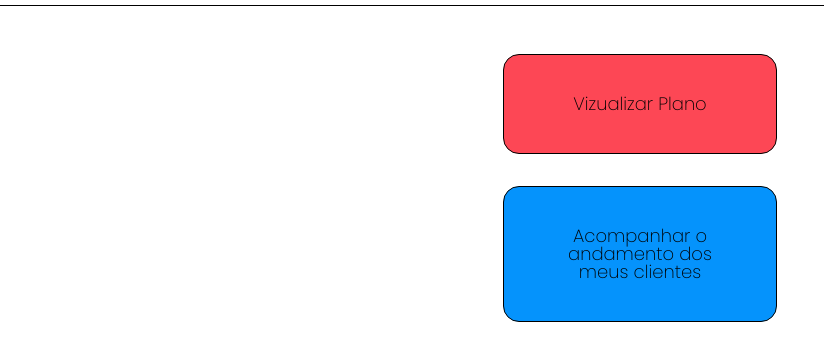
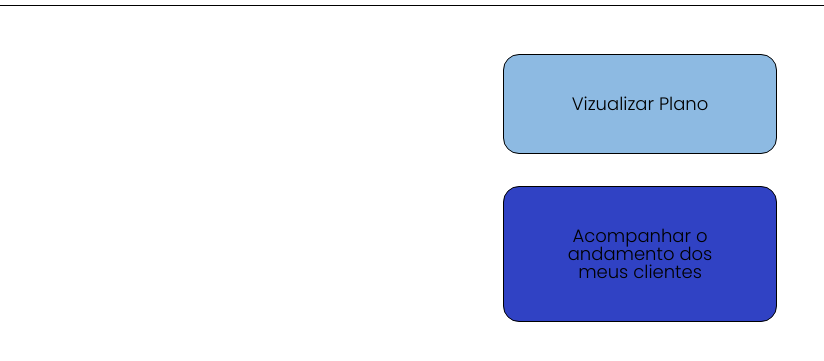
Before and after one commit to FernandoKaizer/ProjetoCodes, a plain HTML site: page tela_planodecortes.html in a window 1280 px wide. Shown: the part 75-436 px from the top of the page, without its empty margins (0-824 px from the left). Drawn offline with nearby package versions, Linux system fonts and the light colour scheme.

Commit message:
finalizando cores

```diff
--- a/css/style.css
+++ b/css/style.css
@@ -126,6 +126,19 @@ h1{
     border-radius: 1rem;
 }
 
+.border-azulclaro{
+    width: 12rem;
+    justify-content:space-evenly;
+    justify-content:space-between;
+    border: .1rem solid black;
+    margin:1rem;
+    padding:2.5rem;
+    text-align: center;
+    font-size: large;
+    background-color: #8dbae2;
+    border-radius: 1rem;
+}
+
 .linha {
     display: flex;
     flex-direction: row;
@@ -177,6 +190,9 @@ h1{
     justify-content: space-between;
 
 }
+.underline{
+    text-decoration: underline;
+}
 
 a[href] {
     color: rgb(0, 0, 0);
--- a/tela_planodecortes.html
+++ b/tela_planodecortes.html
@@ -12,7 +12,7 @@
             <link href="https://fonts.googleapis.com/css2?family=Libre+Bodoni:wght@500&display=swap" rel="stylesheet">
             <link rel="preconnect" href="https://fonts.googleapis.com">
             <link rel="preconnect" href="https://fonts.gstatic.com" crossorigin>
-            <link href="https://fonts.googleapis.com/css2?family=Poppins:wght@200&display=swap" rel="stylesheet">
+            <link href="https://fonts.googleapis.com/css2?family=Poppins:wght@300&display=swap" rel="stylesheet">
         </head>
         <body>
             <header>
@@ -25,10 +25,10 @@
             </header>
             <main>
                 <ul class="block">
-                    <li class="border-vermelho">
+                    <li class="border-azulclaro">
                         <a href="tela_vizualizarplano.html">Vizualizar Plano</a>
                     </li>
-                    <li class="border-branco">
+                    <li class="border-marinho">
                         <a href="tela_acompanharplano.html">Acompanhar o andamento dos meus clientes</a>
                     </li>
                 </ul>
```
Also changed, not shown: fluxos de tela.html (+1 -1 lines), tela_agenda.html (+1 -1 lines), tela_darfeedback.html (+3 -3 lines), tela_hoje.html (+3 -3 lines), tela_meusplanos.html (+2 -2 lines), tela_planodefidelidade.html (+3 -3 lines), tela_relações.html (+3 -3 lines).
